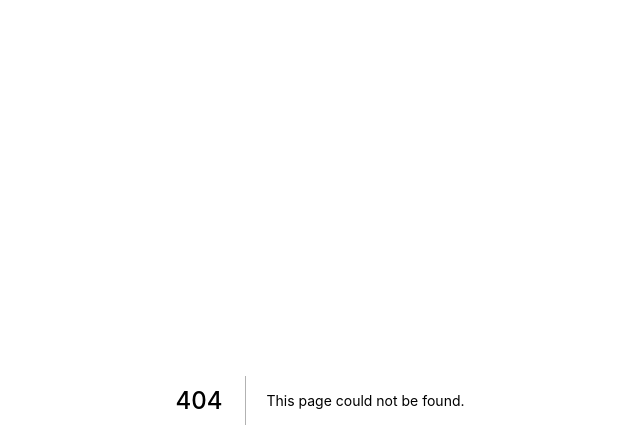
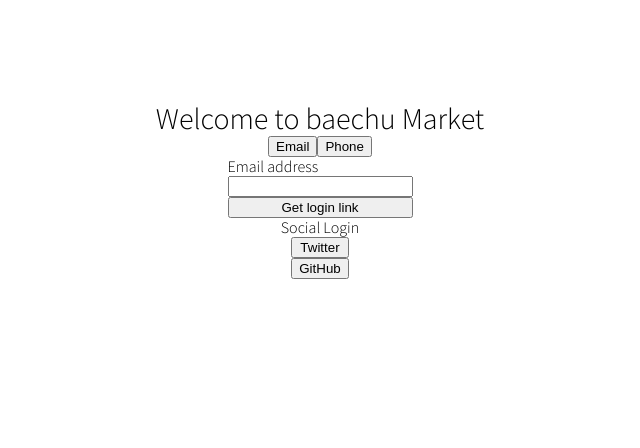
Before and after one commit to yonghk423/next.js-market, a Next.js app: page /Login in a window 1280 px wide. Before the commit this address had no page. Shown: the top 448 px of the page, without its empty margins (320-960 px from the left). Built offline with nearby package versions, Linux system fonts and the light colour scheme.

Commit message:
login html

```diff
--- /dev/null
+++ b/pages/Login.tsx
@@ -0,0 +1,92 @@
+import { useState } from "react";
+import styled from "styled-components"
+
+const Container = styled.div`
+    margin: 100px;
+`;
+const MainTitle = styled.div`
+  font-size: 30px;
+  text-align: center;
+`;
+
+const ContainerSub = styled.div`
+
+`;
+
+const EmailPhoneBtnBox = styled.div`
+  display: grid;
+  grid-template-columns: auto auto;
+  justify-content: center;
+
+
+
+`;
+
+const LoginBtn = styled.button`
+
+`;
+
+const FormBox = styled.div`
+  display: grid;
+  grid-template-columns: auto;
+  justify-content: center;
+`;
+const SocialLoginBox = styled.div`
+
+`;
+const SocialLoginTitile = styled.div`
+  display: grid;
+  grid-template-columns: auto;
+  justify-content: center;
+`;
+
+const SocialLoginBtnBox = styled.div`
+  display: grid;
+  grid-template-columns: auto;
+  justify-content: center;
+`;
+
+export default function Login() {
+  const [method, setMethod] = useState<"email" | "phone">("email");
+  const onEmailClick = () => setMethod("email");
+  const onPhoneClick = () => setMethod("phone");
+  return (
+    <Container>
+      <MainTitle>Welcome to baechu Market</MainTitle>
+      <ContainerSub>
+        <EmailPhoneBtnBox>
+            <LoginBtn onClick={onEmailClick}>Email</LoginBtn>
+            <LoginBtn onClick={onPhoneClick}>Phone</LoginBtn>
+        </EmailPhoneBtnBox>
+        <FormBox>
+          <label>
+            {method === "email" ? "Email address" : null}
+            {method === "phone" ? "Phone number" : null}
+          </label>
+          <div>
+            {method === "email" ? <input type="email" required /> : null}
+            {method === "phone" ? (
+              <div>
+                <span>+82</span>
+                <input type="number" required />
+              </div>
+            ) : null}
+          </div>
+          <button>
+            {method === "email" ? "Get login link" : null}
+            {method === "phone" ? "Get one-time password" : null}
+          </button>
+        </FormBox>
+        <SocialLoginBox>
+          <SocialLoginTitile>
+            <span>Social Login</span>
+          </SocialLoginTitile>
+          <SocialLoginBtnBox>
+            <button>Twitter</button>
+            <button>GitHub</button>
+          </SocialLoginBtnBox>
+        </SocialLoginBox>
+      </ContainerSub>
+    </Container>
+  );
+}
--- a/pages/_app.tsx
+++ b/pages/_app.tsx
@@ -60,7 +60,7 @@
   font-family: 'Source Sans Pro', sans-serif;
   color:${props => props.theme.white.darker};
   line-height: 1.2;
-  background-color: black;
+  background-color: white;
 
 }
 a {
--- a/pages/api/Login.tsx
+++ /dev/null
@@ -1,5 +0,0 @@
-import styled from "styled-components"
-
-export default function Login() {
-
-}
--- a/pages/api/hello.ts
+++ /dev/null
@@ -1,13 +0,0 @@
-// Next.js API route support: https://nextjs.org/docs/api-routes/introduction
-import type { NextApiRequest, NextApiResponse } from 'next'
-
-type Data = {
-  name: string
-}
-
-export default function handler(
-  req: NextApiRequest,
-  res: NextApiResponse<Data>
-) {
-  res.status(200).json({ name: 'John Doe' })
-}
--- a/styles/theme.ts
+++ b/styles/theme.ts
@@ -9,6 +9,6 @@
   },
   white: {
     lighter: "#fff",
-    darker: "#e5e5e5",
+    darker: "#000000",
   },
 };
```
Also changed, not shown: styles/Home.module.css (deleted, +0 -116 lines).
